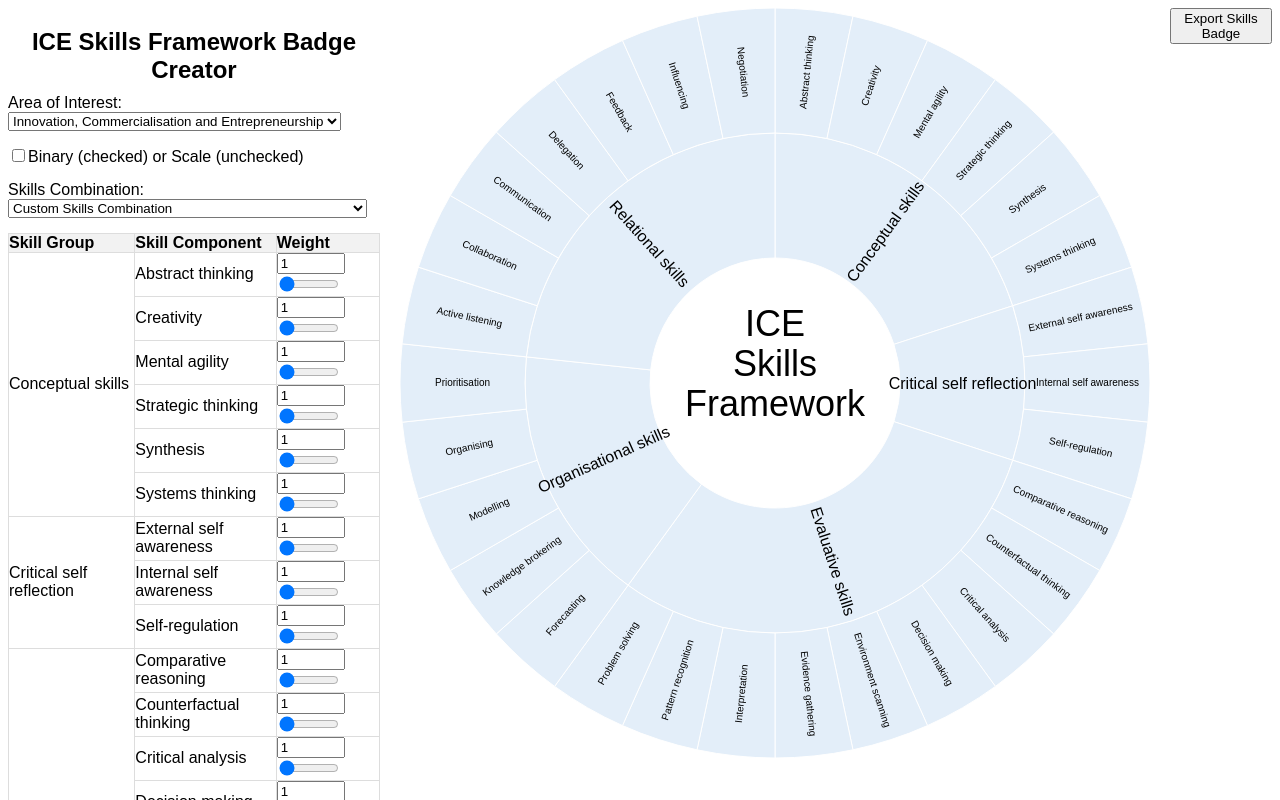
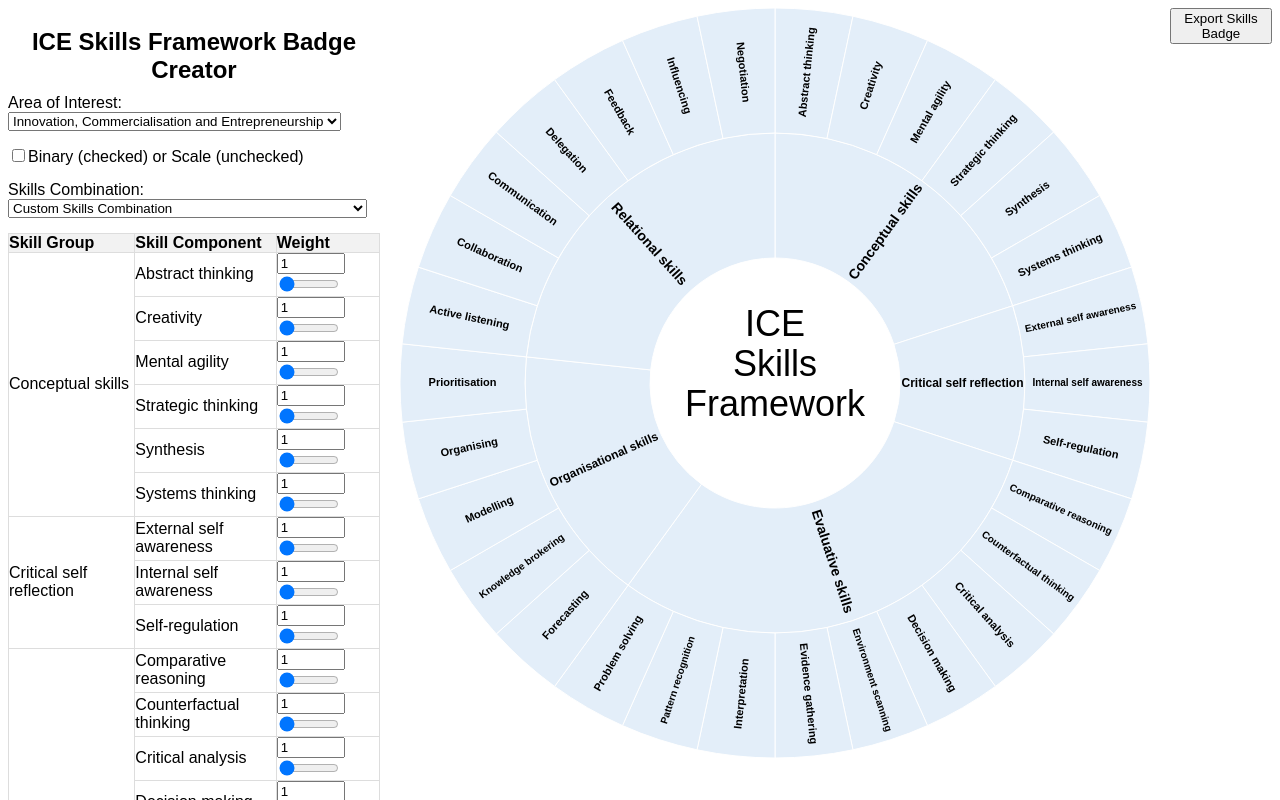
Before and after one commit to kevthenondev/ICESkillzBadge, a plain HTML site: page index.html in a window 1280 px wide. Shown: the top 800 px of the page. Drawn offline with nearby package versions, Linux system fonts and the light colour scheme.

Commit message:
Wheel labels
I couldn't figure out how to wrap text, so I made them smaller if they were long. Also made them bold

```diff
--- a/index.html
+++ b/index.html
@@ -476,7 +476,20 @@
 				return `translate(${x}, ${y}) rotate(${rotation})`; // Center and rotate
 			})
 			.attr("dy", d => d.depth === 1 ? "0.35em" : "0.25em") // Smaller for components
-			.attr("font-size", d => d.depth === 1 ? "16px" : "10px") // Larger for groups, smaller for components
+			//.attr("font-size", d => d.depth === 1 ? "16px" : "10px") // Larger for groups, smaller for components
+
+			.attr("font-size", d => {
+			const text = d.data.name ? d.data.name : ""; // Fallback to empty string if name is not defined
+			const textLength = text.length; // Safe to access length now
+				// Conditional font size adjustment based on string length
+				if (textLength > 18) {
+					return d.depth === 1 ? "12px" : "10px"; // Smaller font for longer names
+				} else {
+					return d.depth === 1 ? "14px" : "11px"; // Default sizes
+				}
+			})
+			.attr("font-weight", "bold") // Set font weight to bold
+
 			.attr("fill", d => {
 				const weight = weights[d.data.name] || 0; // Get the weight for the skill component
 
```
